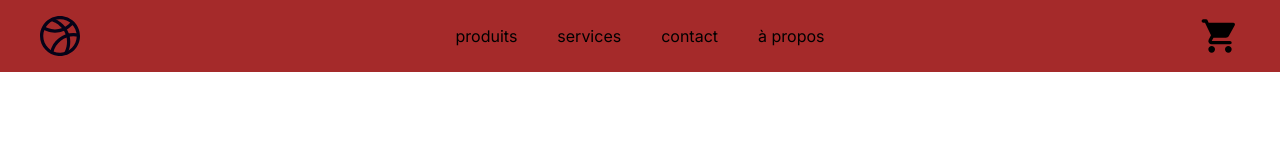
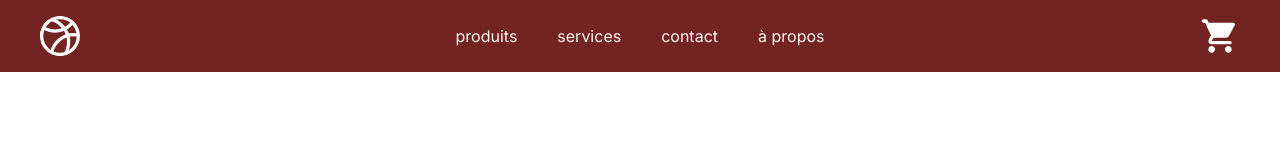
Before and after one commit to Virgile-fr/DADG2-APP-Prenom...., a plain HTML site: page index.html in a window 1280 px wide. Drawn offline with Linux system fonts and the light colour scheme.

Commit message:
ajout du contraste avec l'ia

```diff
--- a/style.css
+++ b/style.css
@@ -16,7 +16,8 @@ a{
 }
 
 .header{
-    background-color: brown;
+    background-color: #742323;
+    color: #fff7ef;
     display: flex;
     justify-content: space-between;
     align-items: center;
@@ -25,9 +26,25 @@ a{
 
 .header img{
     height: 40px;
+    filter: brightness(0) invert(1);
 }
 
 .navigation{
     display: flex;
-    gap:40px
+    gap: 40px;
 }
+
+.header .navigation a{
+    color: inherit;
+}
+
+.header .navigation a:hover,
+.header .navigation a:focus-visible{
+    text-decoration: underline;
+    text-underline-offset: 0.2em;
+}
+
+.header .navigation a:focus-visible{
+    outline: 2px solid currentColor;
+    outline-offset: 4px;
+}
```
